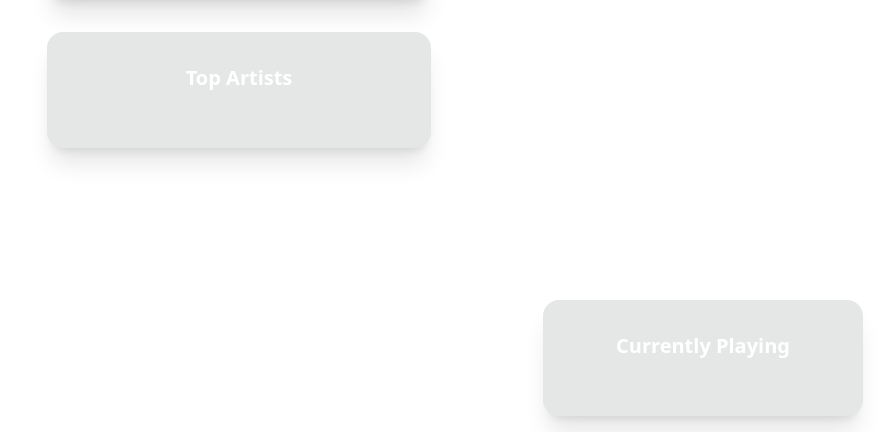
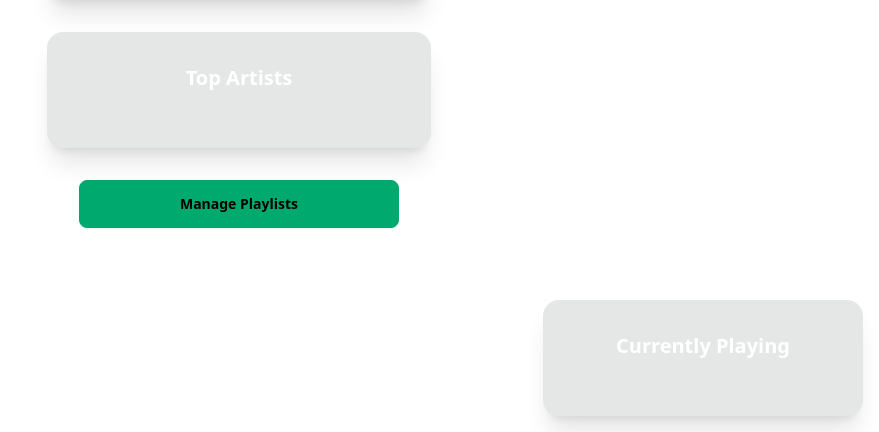
Before and after one commit to taddmtii/FlowFinder, a Flask app: template templates/home.html in a window 1280 px wide. Shown: the part 368-800 px from the top of the page, without its empty margins (401-1280 px from the left). Run offline with Flask 3, Linux system fonts and the light colour scheme; the template is opened without the code that fills it, so the values that code supplies are empty; some libraries are stand-ins or nearby versions.

Commit message:
added new manageplaylist button and endpoint/template

```diff
--- a/main.py
+++ b/main.py
@@ -120,6 +120,11 @@ def main():
         userProfilePicture = user['images'][1]['url']
     userUrl = user['external_urls']['spotify']
 
+    #Get all user playlists
+    allPlaylists = sp.current_user_playlists()
+    #Get playlist names and urls
+    playlistInfo = [(playlist['images'][0]['url'], playlist['name'], playlist['external_urls']['spotify']) for playlist in allPlaylists['items']]
+
     recentlyPlayedTracks = sp.current_user_recently_played(limit=10)
     # Create a dict to store track information by track ID
     track_info_dict = {}
@@ -156,8 +161,16 @@ def main():
                            recentlyPlayedTracks_info = recentlyPlayedTracks_info,
                            userProfilePicture = userProfilePicture,
                            userUrl = userUrl,
-                           currentlyPlaying_info = currentlyPlaying_info
+                           currentlyPlaying_info = currentlyPlaying_info,
+                           playlistInfo = playlistInfo
                            )
+
+@app.route('/managePlaylists', methods=['GET'])
+def managePlaylist():
+    if request.method == 'GET':
+        return render_template(
+            "managePlaylists.html"
+        )
 
 @app.route('/createCustomPlaylist', methods=['POST', 'GET'])
 def createCustomPlaylist():
--- a/templates/home.html
+++ b/templates/home.html
@@ -57,7 +57,7 @@
                     <h2 class="card-title m-auto">Welcome {{ displayName }}!</h2>
                     <p></p>
                   <div class="card-actions justify-end">
-                    <button class="btn btn-primary"><a href="{{ userUrl }}">Go To Profile</a></button>
+                    <button class="btn btn-primary"><a target="_blank" href="{{ userUrl }}">Go To Profile</a></button>
                   </div>
                 </div>
             </div>
@@ -77,6 +77,11 @@
                     </div>
                 </div>
             </div>
+
+            <div class="m-auto">
+                <a href="/managePlaylists"><button class="btn btn-success m-auto w-80 p-4">Manage Playlists</button></a>
+            </div>
+
         </div>
 
             <div>
--- /dev/null
+++ b/templates/managePlaylists.html
@@ -0,0 +1 @@
+<h2>hi ium being hit</h2>
```
